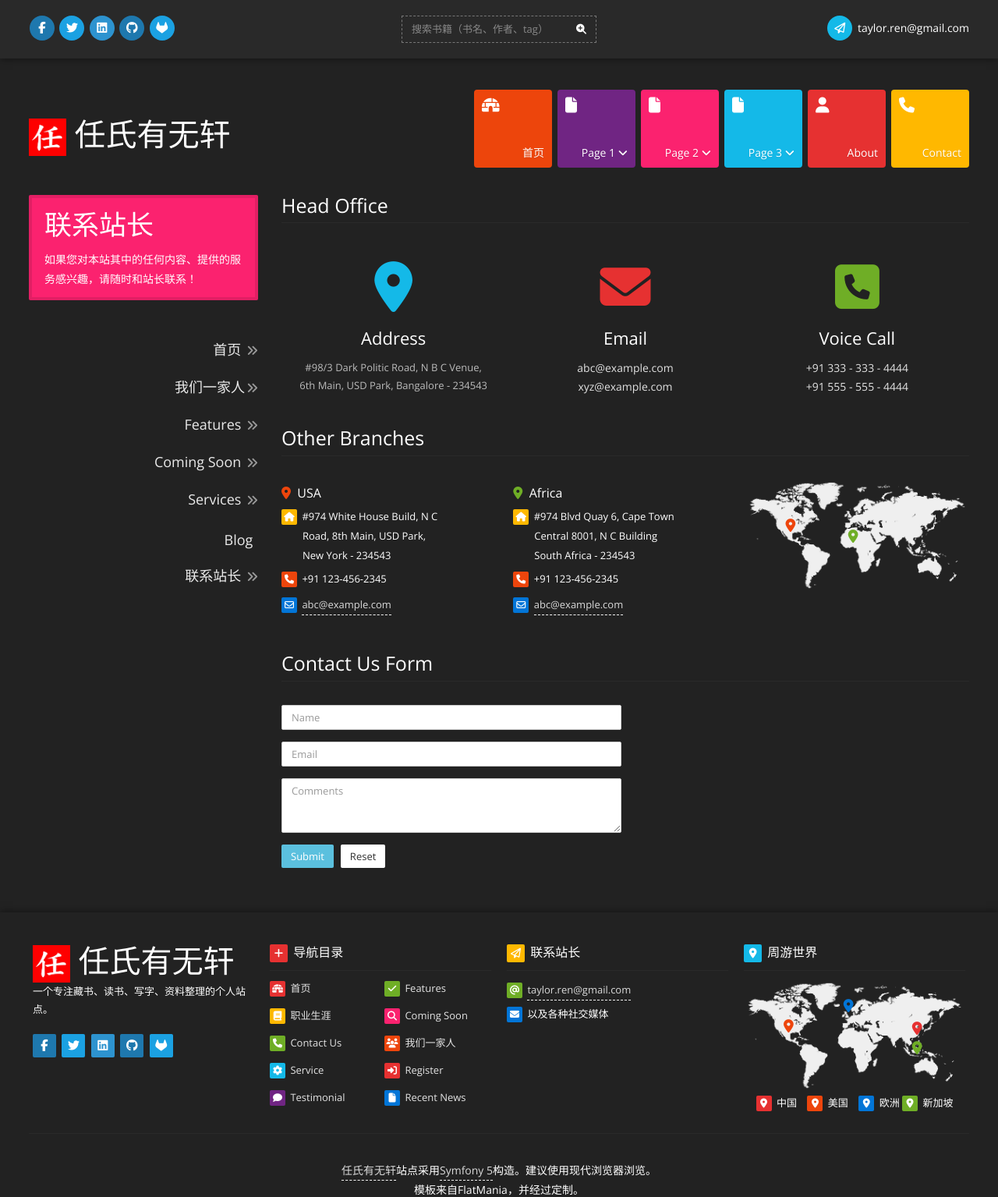
After one commit to taylorren/rsywx, a Symfony app: template templates/default/contact.html.twig in a window 1280 px wide. The commit adds this page. Shown: the top 1535 px of the page at 78% size. Run offline with Twig, Linux system fonts and the light colour scheme; the template is opened without the code that fills it, so the values that code supplies are empty; some libraries are stand-ins or nearby versions.

Commit message:
Continue to make modules

```diff
--- a/src/Controller/DefaultController.php
+++ b/src/Controller/DefaultController.php
@@ -33,5 +33,9 @@ class DefaultController extends AbstractController
         return $this->render('default/careers.html.twig');
     }
 
+    public function contact():Response
+    {
+        return $this->render('default/contact.html.twig');
+    }
 
 }
--- /dev/null
+++ b/templates/default/contact.html.twig
@@ -0,0 +1,141 @@
+{% extends "base.html.twig" %}
+{% block body %}
+<div class="inner-page">
+    <div class="container">
+        <div class="row">
+            <div class="col-md-3">
+                <!-- Inner Page Content Sidebar -->
+                <div class="page-sidebar">
+                    <!-- Page Title -->
+                    <div class="page-title br-pink">
+                        <!-- Inner Page Title // Heading -->
+                        <h2>联系站长</h2>
+                        <!-- Paragraph -->
+                        <p>如果您对本站其中的任何内容、提供的服务感兴趣，请随时和站长联系！</p>
+                    </div>
+                    <!-- Sidebar Links -->
+                    <div class="sidebar-link col-disable">
+                        <!-- Search Box -->
+                        {{ include("widget/sidebar.html.twig") }}
+                    </div>
+                </div>
+            </div>
+            <!-- Main-bar Column -->
+            <div class="col-md-9">
+                <div class="page-mainbar contactus">
+                    <!-- Heading -->
+                    <h3>Head Office</h3>
+                    <!-- Contact Us Content -->
+                    <div class="contactus-content">
+                        <div class="row">
+                            <div class="col-md-4 col-sm-4">
+                                <!-- Contact Us Content Item -->
+                                <div class="content-item">
+                                    <!-- Icon -->
+                                    <i class="fa fa-map-marker lblue"></i>
+                                    <!-- Heading -->
+                                    <h4>Address</h4>
+                                    <!-- Paragraph -->
+                                    <p class="grey">#98/3 Dark Politic Road, N B C Venue, 6th Main, USD Park, Bangalore - 234543</p>
+                                </div>
+                            </div>
+                            <div class="col-md-4 col-sm-4">
+                                <!-- Contact Us Content Item -->
+                                <div class="content-item">
+                                    <!-- Icon -->
+                                    <i class="fa fa-envelope red"></i>
+                                    <!-- Heading -->
+                                    <h4>Email</h4>
+                                    <!-- Paragraph -->
+                                    <p><a href="#">abc@example.com</a><br /><a href="#">xyz@example.com</a></p>
+                                </div>
+                            </div>
+                            <div class="col-md-4 col-sm-4">
+                                <!-- Contact Us Content Item -->
+                                <div class="content-item">
+                                    <!-- Icon -->
+                                    <i class="fa fa-phone-square green"></i>
+                                    <!-- Heading -->
+                                    <h4>Voice Call</h4>
+                                    <!-- Paragraph -->
+                                    <p><a href="#">+91 333 - 333 - 4444</a><br /><a href="#">+91 555 - 555 - 4444</a></p>
+                                </div>
+                            </div>
+                        </div>
+                    </div>
+                    <!-- Heading -->
+                    <h3>Other Branches</h3>
+                    <!-- Contact Us Branches -->
+                    <div class="branch-content">
+                        <div class="row">
+                            <div class="col-md-4 col-sm-4">
+                                <!-- Heading -->
+                                <h4><i class="fa fa-map-marker orange"></i>&nbsp; USA</h4>
+                                <!-- Address -->
+                                <address>
+                                    <i class="fa fa-home br-yellow"></i> #974 White House Build, N C <br />
+                                    &nbsp; &nbsp; &nbsp; &nbsp; Road, 8th Main, USD Park,  <br />
+                                    &nbsp; &nbsp; &nbsp; &nbsp; New York - 234543 <br />
+                                    <span><i class="fa fa-phone br-orange"></i> +91 123-456-2345</span>
+                                    <span><i class="fa fa-envelope-o br-blue"></i> <a href="#">abc@example.com</a></span>
+                                </address>
+                            </div>
+                            <div class="col-md-4 col-sm-4">
+                                <!-- Heading -->
+                                <h4><i class="fa fa-map-marker green"></i>&nbsp; Africa</h4>
+                                <!-- Address -->
+                                <address>
+                                    <i class="fa fa-home br-yellow"></i> #974 Blvd Quay 6, Cape Town <br />
+                                    &nbsp; &nbsp; &nbsp; &nbsp; Central 8001, N C Building<br />
+                                    &nbsp; &nbsp; &nbsp; &nbsp; South Africa - 234543 <br />
+                                    <span><i class="fa fa-phone br-orange"></i> +91 123-456-2345</span>
+                                    <span><i class="fa fa-envelope-o br-blue"></i> <a href="#">abc@example.com</a></span>
+                                </address>
+                            </div>
+                            <div class="col-md-4 col-sm-4">
+                                <div class="map">
+                                    <img src="img/map.png" class="img-responsive" alt="" />
+                                    <i class="fa fa-map-marker orange marker usa"></i>
+                                    <i class="fa fa-map-marker green marker africa"></i>
+                                </div>
+                            </div>
+                        </div>
+                    </div>
+                    <!-- Heading -->
+                    <h3>Contact Us Form</h3>
+                    <!-- Contact Us Form -->
+                    <div class="contact-form">
+                        <div class="row">
+                            <div class="col-md-6 col-sm-6">
+                                <form role="form">
+                                    <div class="form-group">
+                                        <!-- form input -->
+                                        <input type="text" class="form-control" id="name" placeholder="Name">
+                                    </div>
+                                    <div class="form-group">
+                                        <!-- form input -->
+                                        <input type="email" class="form-control" id="email" placeholder="Email">
+                                    </div>
+                                    <div class="form-group">
+                                        <!-- form textarea -->
+                                        <textarea class="form-control" id="comment" rows="3" placeholder="Comments"></textarea>
+                                    </div>
+                                    <div class="form-group">
+                                        <!-- form Submit and reset button -->
+                                        <button type="submit" class="btn btn-info">Submit</button>&nbsp;
+                                        <button type="reset" class="btn btn-default">Reset</button>
+                                    </div>
+                                </form>
+                            </div>
+                            <div class="col-md-6 col-sm-6">
+                                <!-- Google Map -->
+                                <iframe scrolling="no" marginheight="0" marginwidth="0" src="https://maps.google.co.in/maps?f=q&amp;source=s_q&amp;hl=en&amp;geocode=&amp;q=Bangalore,+Karnataka&amp;aq=0&amp;oq=banga&amp;sll=12.953997,77.63094&amp;sspn=0.782923,1.352692&amp;ie=UTF8&amp;hq=&amp;hnear=Bangalore,+Bangalore+Urban,+Karnataka&amp;ll=12.953706,77.630768&amp;spn=0.782868,1.352692&amp;t=m&amp;z=10&amp;iwloc=A&amp;output=embed"></iframe>
+                            </div>
+                        </div>
+                    </div>
+                </div>
+            </div>
+        </div>
+    </div>
+</div>
+{% endblock %}
--- a/templates/widget/default/latest_book.html.twig
+++ b/templates/widget/default/latest_book.html.twig
@@ -11,6 +11,6 @@
         </div>
     </div>
     <!-- Image -->
-    <img src="{{ res.img }}" class="img-responsive box-gallery-img" alt="{{ res.title }}" />
+    <img src="http://api/book/image/{{ res.bookid  }}/{{ res.author }}/{{ res.title }}/500" class="img-responsive box-gallery-img" alt="{{ res.title }}" />
 
 </div>
--- a/templates/widget/default/random_book.html.twig
+++ b/templates/widget/default/random_book.html.twig
@@ -1,6 +1,6 @@
 <div class="pics" id="box-slider-one">
     <!-- Images -->
     {% for book in res %}
-        <a href="{{ path('detail', {bookid: book.bookid}) }}"><img src="{{ book.img }}" class="img-responsive" alt="{{ book.title }}" /></a>
+        <a href="{{ path('detail', {bookid: book.bookid}) }}"><img src="http://api/book/image/{{ book.bookid  }}/{{ book.author }}/{{ book.title }}/500" class="img-responsive" alt="{{ book.title }}" /></a>
     {% endfor %}
 </div>
--- a/templates/widget/sidebar.html.twig
+++ b/templates/widget/sidebar.html.twig
@@ -5,5 +5,5 @@
     <li><a href="coming-soon.html" class="animated">Coming Soon <i class="fas fa-angle-double-right"></i></a></li>
     <li><a href="service.html" class="animated">Services <i class="fas fa-angle-double-right"></i></a></li>
     <li><a href="blog.html" class="animated">Blog <i class="fa fas-angle-double-right"></i></a></li>
-    <li><a href="contact.html" class="animated">Contact Us <i class="fas fa-angle-double-right"></i></a></li>
+    <li><a href="{{ path('contact') }}" class="animated">联系站长 <i class="fas fa-angle-double-right"></i></a></li>
 </ul>
```
Also changed, not shown: src/Controller/BookController.php (+0 -20 lines), templates/default/index.html.twig (+1 -17 lines), templates/widget/default/contact.html.twig (added, +17 -0 lines).
